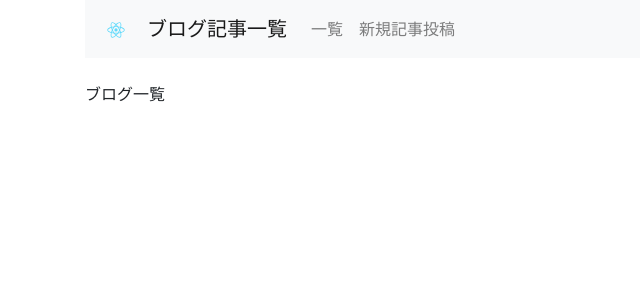
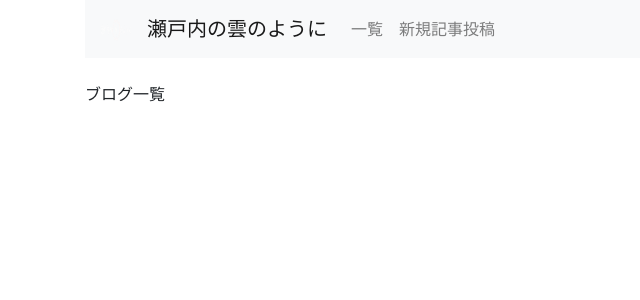
Before and after one commit to muraken12003032/node_blog_front, a React (Create React App) app: page / in a window 1280 px wide. Shown: the top 300 px of the page, without its empty margins (0-640 px from the left). Built offline with nearby package versions, Linux system fonts and the light colour scheme.

Commit message:
ロゴ変更

```diff
--- a/src/App.js
+++ b/src/App.js
@@ -7,7 +7,7 @@ import Blogs from "./components/list";
 import EditBlog from "./components/edit"
 import NewBlog from "./components/new"
 
-import logo from "./logo.svg"
+import logo from "./logo.png"
 
 class App extends Component {
   render() {
@@ -18,7 +18,7 @@ class App extends Component {
           <a class="navbar-brand" href="https://codingthesmartway.com" target="_blank">
             <img src={logo} width="30" height="30" alt="CodingTheSmartWay.com" />
           </a>
-          <Link to="/" className="navbar-brand">ブログ記事一覧</Link>
+          <Link to="/" className="navbar-brand">瀬戸内の雲のように</Link>
           <div className="collpase navbar-collapse">
             <ul className="navbar-nav mr-auto">
               <li className="navbar-item">
```
Also changed, not shown: src/logo.png (added).
